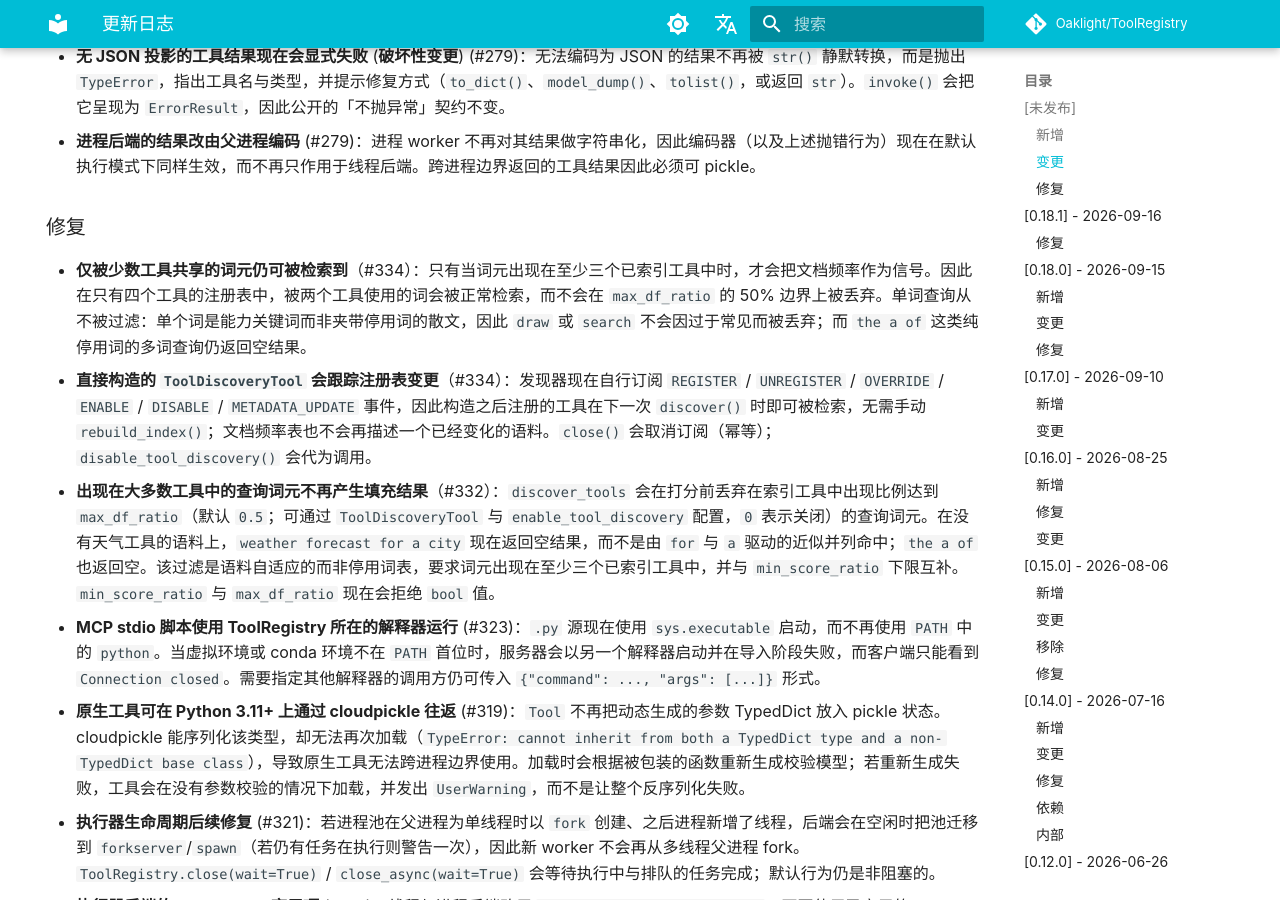
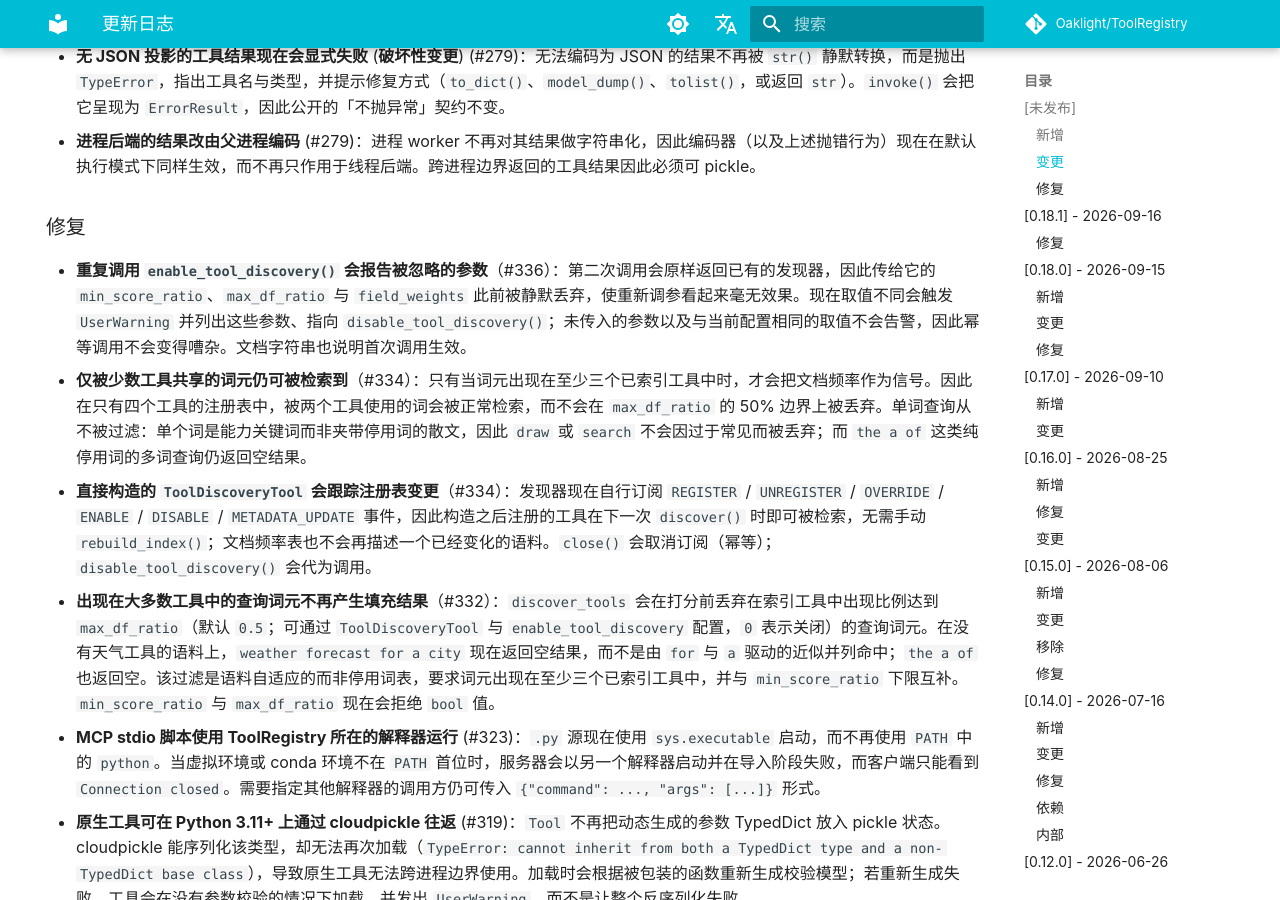
Before and after one commit to Oaklight/ToolRegistry, an MkDocs documentation site: the page built from docs/changelog.md, in a window 1280 px wide and 900 px high, scrolled down 2080 px. Built offline with MkDocs 1.6.1 and Material for MkDocs 9.7.7, drawn with Linux system fonts in a browser that asks for light colours; some web fonts are replaced; comment, search, counter and statistics services are not loaded.

Commit message:
docs: 记录重复 enable_tool_discovery 的告警 (#336)

```diff
--- a/docs/changelog.md
+++ b/docs/changelog.md
@@ -40,6 +40,7 @@ hide:
 
 ### 修复
 
+- **重复调用 `enable_tool_discovery()` 会报告被忽略的参数**（#336）：第二次调用会原样返回已有的发现器，因此传给它的 `min_score_ratio`、`max_df_ratio` 与 `field_weights` 此前被静默丢弃，使重新调参看起来毫无效果。现在取值不同会触发 `UserWarning` 并列出这些参数、指向 `disable_tool_discovery()`；未传入的参数以及与当前配置相同的取值不会告警，因此幂等调用不会变得嘈杂。文档字符串也说明首次调用生效。
 - **仅被少数工具共享的词元仍可被检索到**（#334）：只有当词元出现在至少三个已索引工具中时，才会把文档频率作为信号。因此在只有四个工具的注册表中，被两个工具使用的词会被正常检索，而不会在 `max_df_ratio` 的 50% 边界上被丢弃。单词查询从不被过滤：单个词是能力关键词而非夹带停用词的散文，因此 `draw` 或 `search` 不会因过于常见而被丢弃；而 `the a of` 这类纯停用词的多词查询仍返回空结果。
 - **直接构造的 `ToolDiscoveryTool` 会跟踪注册表变更**（#334）：发现器现在自行订阅 `REGISTER` / `UNREGISTER` / `OVERRIDE` / `ENABLE` / `DISABLE` / `METADATA_UPDATE` 事件，因此构造之后注册的工具在下一次 `discover()` 时即可被检索，无需手动 `rebuild_index()`；文档频率表也不会再描述一个已经变化的语料。`close()` 会取消订阅（幂等）；`disable_tool_discovery()` 会代为调用。
 - **出现在大多数工具中的查询词元不再产生填充结果**（#332）：`discover_tools` 会在打分前丢弃在索引工具中出现比例达到 `max_df_ratio`（默认 `0.5`；可通过 `ToolDiscoveryTool` 与 `enable_tool_discovery` 配置，`0` 表示关闭）的查询词元。在没有天气工具的语料上，`weather forecast for a city` 现在返回空结果，而不是由 `for` 与 `a` 驱动的近似并列命中；`the a of` 也返回空。该过滤是语料自适应的而非停用词表，要求词元出现在至少三个已索引工具中，并与 `min_score_ratio` 下限互补。`min_score_ratio` 与 `max_df_ratio` 现在会拒绝 `bool` 值。
```
